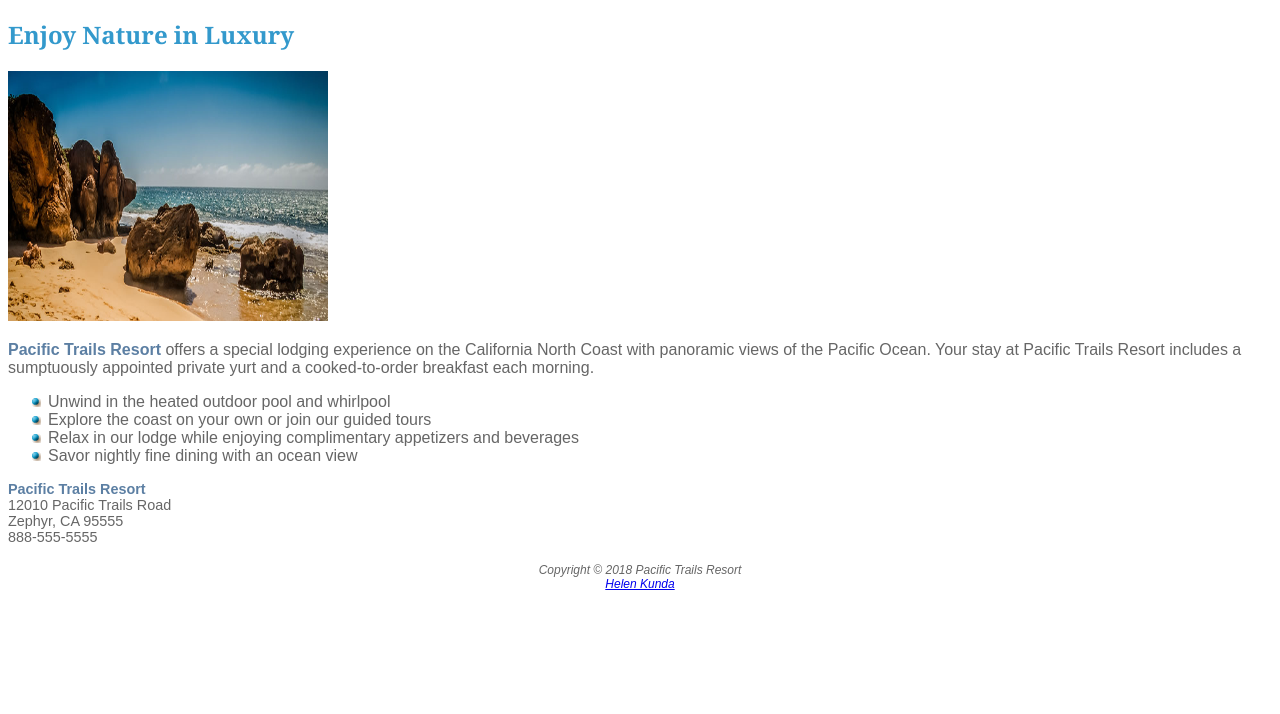
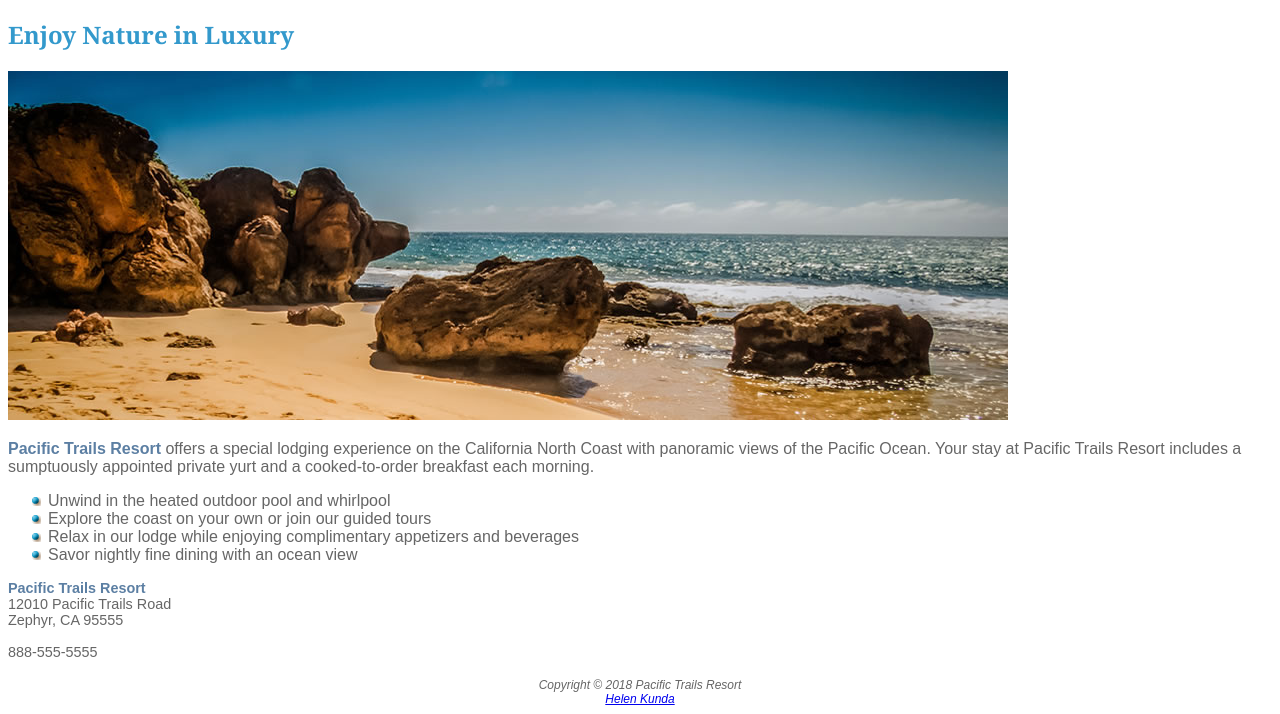
Before and after one commit to hgkunda/pacifictrails, a plain HTML site: page index.html in a window 1280 px wide. Shown: the part 105-819 px from the top of the page. Drawn offline with Linux system fonts and the light colour scheme.

Commit message:
Commit image size adjustment

```diff
--- a/index.html
+++ b/index.html
@@ -23,7 +23,7 @@
 
 	<main>
 		<h2>Enjoy Nature in Luxury</h2>
-		<img src="images/coast.jpg" alt="the Coast" height="250px" width="320px">
+		<img src="images/coast.jpg" alt="the Coast" height="349px" width="1000px">
 		<p><span class="resort">Pacific Trails Resort</span> offers a special lodging experience on the California North Coast with panoramic views of the Pacific Ocean. Your stay at Pacific Trails Resort includes a sumptuously appointed private yurt and a cooked-to-order breakfast each morning.</p>
 		<ul>
 			<li>Unwind in the heated outdoor pool and whirlpool</li>
@@ -31,7 +31,7 @@
 			<li>Relax in our lodge while enjoying complimentary appetizers and beverages</li>
 			<li>Savor nightly fine dining with an ocean view</li>
 		</ul>
-		<div id="contact"><span class="resort">Pacific Trails Resort</span> <br>12010 Pacific Trails Road<br>Zephyr, CA 95555<br>888-555-5555</div>&nbsp;
+		<div id="contact"><span class="resort">Pacific Trails Resort</span> <br>12010 Pacific Trails Road<br>Zephyr, CA 95555<br><br>888-555-5555</div>&nbsp;
 	</main>
 
 	<footer>
```
Also changed, not shown: activities.html (+1 -1 lines), yurts.html (+1 -1 lines).
